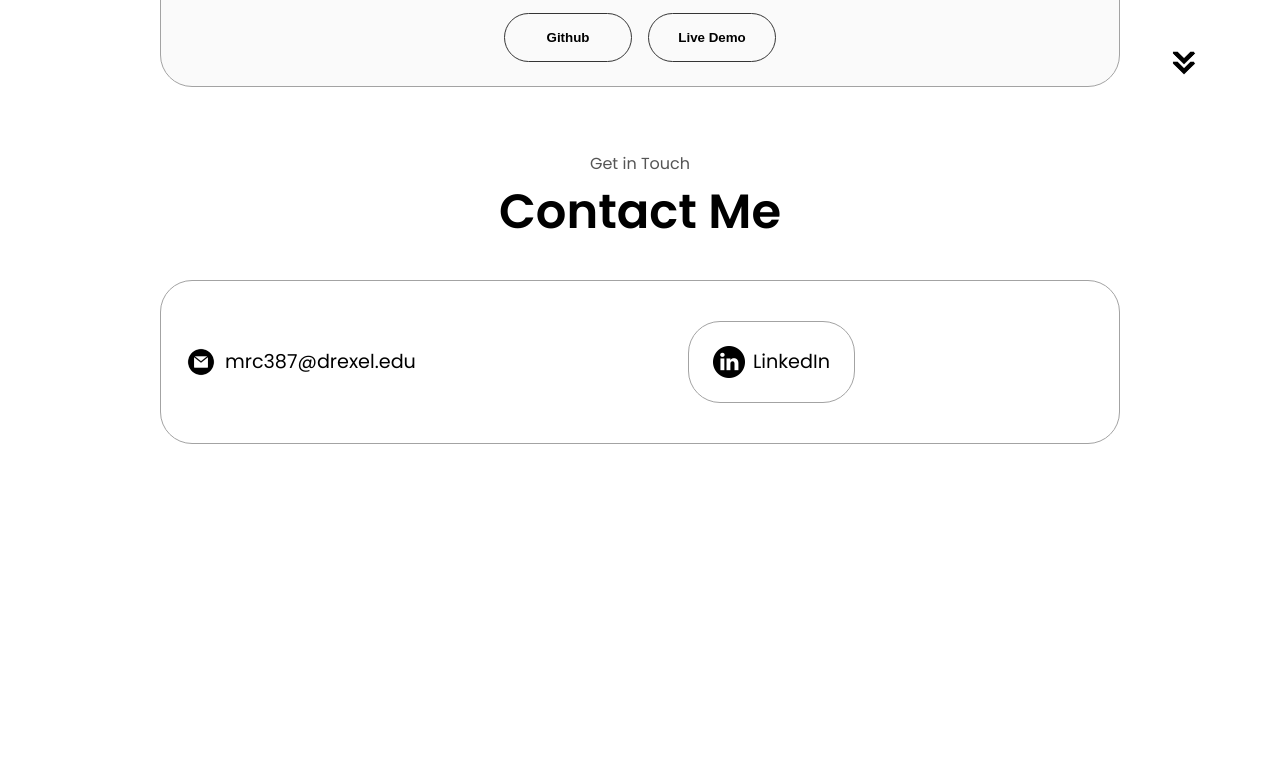
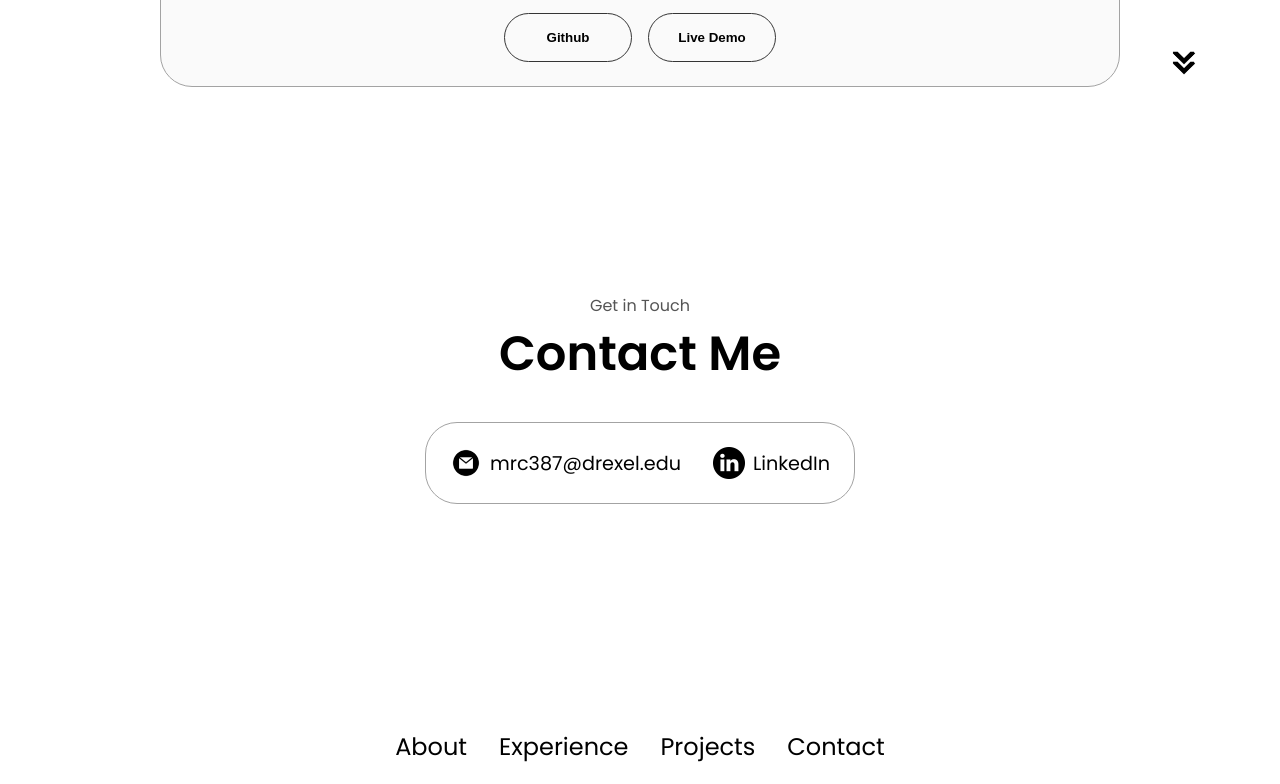
Before and after one commit to mohammedChowdhury05/mohammedChowdhury05.github.io, a plain HTML site: page index.html in a window 1280 px wide. Shown: the part 4076-4860 px from the top of the page. Drawn offline with Linux system fonts and the light colour scheme.

Commit message:
Update index.html

```diff
--- a/index.html
+++ b/index.html
@@ -331,7 +331,7 @@
             class="icon arrow"
             onclick="location.href='./#projects'">
       </section>
-      <section class="contact">
+      <section id="contact" class="contact">
         <p class="section__text__p1">Get in Touch</p>
         <h1 class="title">Contact Me</h1>
         <div class="contact-info-upper-container">
@@ -339,7 +339,6 @@
             <img src="./assets/email.png" alt="email icon" class="icon contact-icon">
             <p><a href="mailto:mrc387@drexel.edu">mrc387@drexel.edu</a></p>
           </div>
-        <div class="contact-info-upper-container">
           <div class="contact-info-container">
             <img src="./assets/linkedin.png" alt="linkedin icon" class="icon contact-icon">
             <p><a href="https://www.linkedin.com/in/mohammed-chowdhury-9640a5269/">LinkedIn</a></p>
```
Lines whose indentation alone changed are shown as unchanged.
